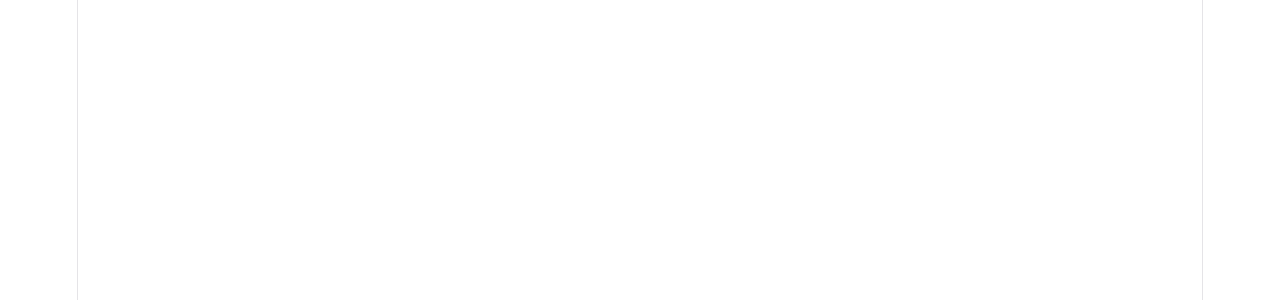
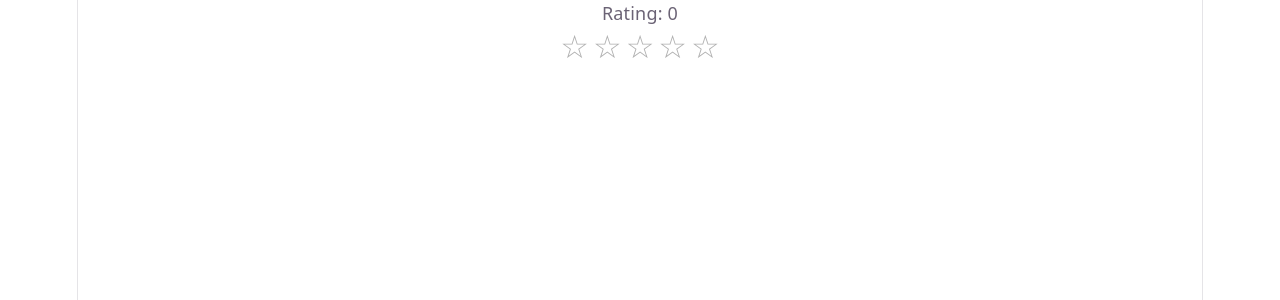
Before and after one commit to quying3/react-interview-practice, a React (Vite) app: page / in a window 1280 px wide. Shown: the top 300 px of the page. Built offline with nearby package versions, Linux system fonts and the light colour scheme.

Commit message:
Ex10 (#7)

```diff
--- a/src/App.tsx
+++ b/src/App.tsx
@@ -11,6 +11,7 @@
 // import DebouncedSearch from "./components/DebouncedSearch";
 // import ThrottledInput from "./components/ThrottledInput";
 // import StopWatch from "./components/StopWatch";
+import StarRating from "./components/StarRating";
 
 function App() {
   return (
@@ -25,6 +26,7 @@
       {/* <DebouncedSearch /> */}
       {/* <ThrottledInput /> */}
       {/* <StopWatch /> */}
+      <StarRating />
     </>
   );
 }
--- /dev/null
+++ b/src/components/StarRating.tsx
@@ -0,0 +1,67 @@
+import React, { useState } from "react";
+
+const StarRating = () => {
+  const [rating, setRating] = useState<number>(0);
+  const [hoveredRating, setHoveredRating] = useState<number>(0);
+  const activeRating = hoveredRating || rating;
+  return (
+    <div>
+      <p>Rating: {rating}</p>
+      <div onMouseLeave={() => setHoveredRating(0)}>
+        {[1, 2, 3, 4, 5].map((num) => (
+          <button
+            type="button"
+            key={num}
+            onClick={() => setRating(num)}
+            onMouseEnter={() => setHoveredRating(num)}
+            style={{
+              border: "none",
+              background: "transparent",
+              fontSize: "32px",
+              cursor: "pointer",
+              padding: "2px",
+              color: activeRating >= num ? "#5B9BD5" : "#B0B0B0",
+            }}
+          >
+            {activeRating >= num ? "★" : "☆"}
+          </button>
+        ))}
+      </div>
+    </div>
+  );
+};
+
+export default StarRating;
+
+// Requirements
+
+// 1. Render 5 stars.
+
+// 2. The user can click a star to select a rating from 1 to 5.
+
+// 3. Display the currently selected rating.
+
+// 4. If the user clicks star 3:
+//    - stars 1, 2, and 3 should appear selected
+//    - stars 4 and 5 should appear unselected
+
+// 5. Add hover behavior:
+//    - when the user hovers over a star, temporarily highlight that star and all stars before it
+//    - for example, hovering star 4 should temporarily show 4 highlighted stars
+
+// 6. When the mouse leaves the star-rating area:
+//    - remove the temporary hover state
+//    - show the actual selected rating again
+
+// 7. Clicking a star while hovering should update the actual selected rating.
+
+// 8. Use React + TypeScript.
+
+// You may use:
+// - useState
+// - map()
+// - mouse events
+// - conditional rendering / conditional styling
+
+// Do not use:
+// - external star-rating libraries
```
